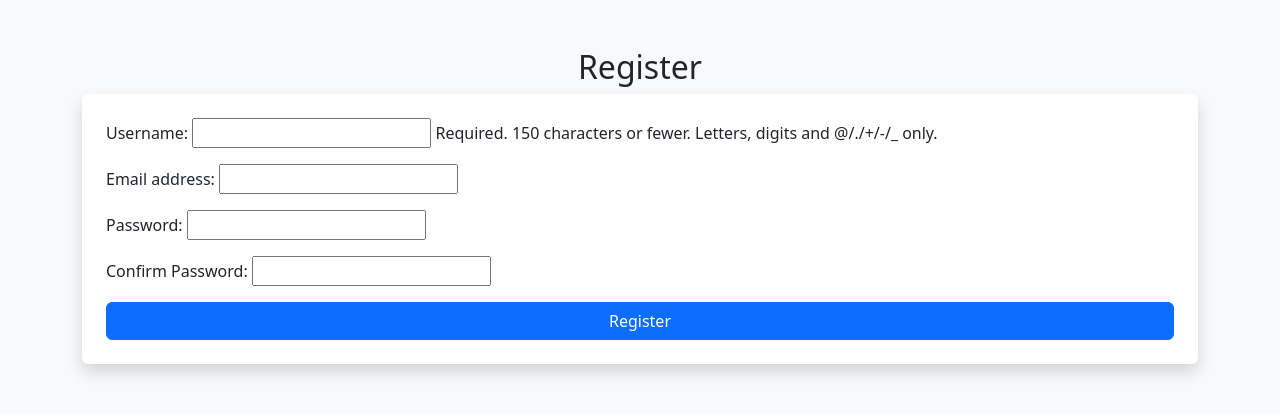
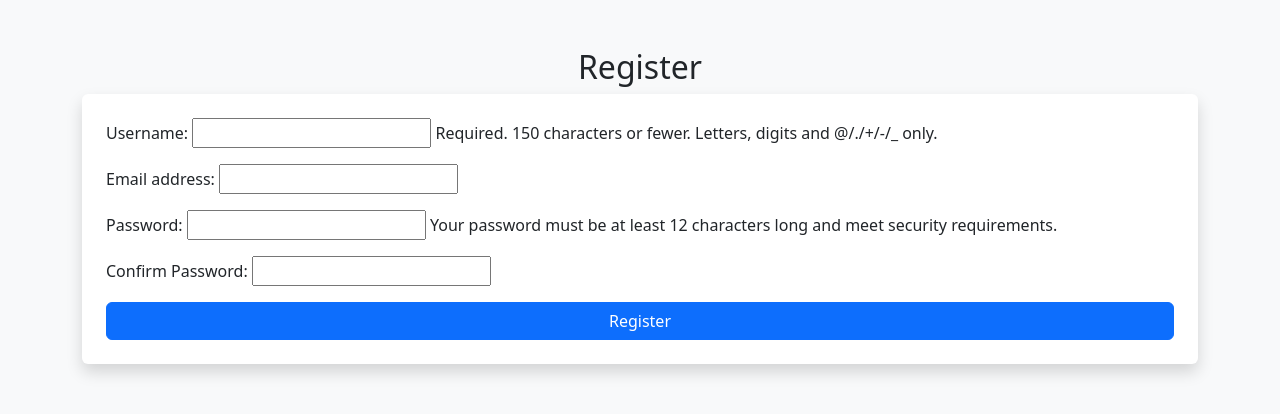
Before and after one commit to akashkalamulla/secure_system, a Django app: page /accounts/register/ in a window 1280 px wide. Shown: the top 414 px of the page. Run offline with Django 5.2, Linux system fonts and the light colour scheme.

Commit message:
update add user details update form

```diff
--- a/accounts/forms.py
+++ b/accounts/forms.py
@@ -1,6 +1,7 @@
 from django import forms
 from django.contrib.auth.forms import AuthenticationForm
 from accounts.models import CustomUser
+from django.contrib.auth.password_validation import validate_password
 
 class LoginForm(AuthenticationForm):
     username = forms.CharField(max_length=150, widget=forms.TextInput(attrs={'class': 'form-control'}))
@@ -8,11 +9,19 @@ class LoginForm(AuthenticationForm):
 
 
 class RegisterForm(forms.ModelForm):
-    password = forms.CharField(widget=forms.PasswordInput, label="Password")
-    password_confirm = forms.CharField(widget=forms.PasswordInput, label="Confirm Password")
+    password = forms.CharField(
+        widget=forms.PasswordInput,
+        label="Password",
+        help_text="Your password must be at least 12 characters long and meet security requirements.",
+        validators=[validate_password],  # Apply Django's standard password validation
+    )
+    password_confirm = forms.CharField(
+        widget=forms.PasswordInput,
+        label="Confirm Password"
+    )
 
     class Meta:
-        model = CustomUser  # ✅ Replace User with CustomUser
+        model = CustomUser  # ✅ Use CustomUser instead of User
         fields = ["username", "email", "password"]
 
     def clean(self):
@@ -20,11 +29,15 @@ class RegisterForm(forms.ModelForm):
         password = cleaned_data.get("password")
         password_confirm = cleaned_data.get("password_confirm")
 
+        # Check if passwords match
         if password and password_confirm and password != password_confirm:
             self.add_error("password_confirm", "Passwords do not match.")
 
+        # Validate password using Django's built-in security checks
+        if password:
+            validate_password(password)
+
         return cleaned_data
-
 class EditUserForm(forms.ModelForm):
     class Meta:
         model = CustomUser
--- a/accounts/models.py
+++ b/accounts/models.py
@@ -23,17 +23,32 @@ class CustomUser(AbstractUser):
         }
         return permission in role_permissions.get(self.role, [])
 
+    def generate_unique_id(self, prefix):
+        """
+        Generates a unique ID for users based on their role.
+        Ensures there are no duplicates.
+        """
+        last_user = CustomUser.objects.filter(employee_id__startswith=prefix).order_by('-id').first()
+        new_id = f"{prefix}001" if not last_user else f"{prefix}{str(int(last_user.employee_id[1:]) + 1).zfill(3)}"
+
+        # Ensure uniqueness by checking the database
+        while CustomUser.objects.filter(employee_id=new_id).exists():
+            new_id = f"{prefix}{str(int(new_id[1:]) + 1).zfill(3)}"
+
+        return new_id
+
     def save(self, *args, **kwargs):
+        """
+        Ensures `admin_id` and `employee_id` are generated uniquely.
+        """
         if self.role == "admin" and not self.admin_id:
             last_admin = CustomUser.objects.filter(role="admin").order_by('-id').first()
             self.admin_id = f"A{str(last_admin.id + 1).zfill(3)}" if last_admin else "A001"
 
         if self.role == "employee" and not self.employee_id:
-            last_employee = CustomUser.objects.filter(role="employee").order_by('-id').first()
-            self.employee_id = f"E{str(last_employee.id + 1).zfill(3)}" if last_employee else "E001"
+            self.employee_id = self.generate_unique_id("E")
 
         if self.role == "guest" and not self.employee_id:
-            last_guest = CustomUser.objects.filter(role="guest").order_by('-id').first()
-            self.employee_id = f"G{str(last_guest.id + 1).zfill(3)}" if last_guest else "G001"
+            self.employee_id = self.generate_unique_id("G")
 
         super().save(*args, **kwargs)
--- a/accounts/urls.py
+++ b/accounts/urls.py
@@ -12,4 +12,5 @@ urlpatterns = [
     path("edit_user/<int:user_id>/", views.edit_user, name="edit_user"),  # ✅ Fix the missing edit_user URL
     path('delete_user/<int:user_id>/', delete_user, name='delete_user'),
     path('add_user/', add_user, name='add_user'),
+    path("access_denied/", views.access_denied, name="access_denied"),  # ✅ Ensure this URL exists
 ]
--- a/accounts/views.py
+++ b/accounts/views.py
@@ -13,7 +13,8 @@ from security.two_factor_auth import generate_otp, verify_otp
 from django.contrib.auth import login, authenticate, logout
 from .forms import RegisterForm,EditUserForm
 from django.urls import reverse
-
+from django.contrib.auth.hashers import make_password
+from axes.utils import reset
 
 def home(request):
     return render(request, "home.html")
@@ -79,15 +80,28 @@ def logout_view(request):
     logout(request)
     return redirect("login")
 
+
 def register_view(request):
     if request.method == "POST":
         form = RegisterForm(request.POST)
         if form.is_valid():
-            user = form.save()
-            login(request, user)
-            return redirect("dashboard")  # Redirect to the dashboard after registration
-    else:
-        form = RegisterForm()
+            user = form.save(commit=False)
+            user.password = make_password(form.cleaned_data["password"])
+            user.save()
+
+            # ✅ Fix: Pass `request` explicitly to authenticate
+            authenticated_user = authenticate(
+                request=request, username=user.username, password=form.cleaned_data["password"]
+            )
+
+            if authenticated_user:
+                reset(request)  # ✅ Reset failed login attempts for this user
+                login(request, authenticated_user)
+                return redirect("admin_dashboard")
+
+        return render(request, "register.html", {"form": form})
+
+    form = RegisterForm()
     return render(request, "register.html", {"form": form})
 
 @login_required
@@ -101,7 +115,7 @@ def dashboard(request):
 
 
 def access_denied(request):
-    return render(request, "access_denied.html")
+    return render(request, "access_denied.html", {"error": "You do not have permission to access this page."})
 @login_required
 def admin_dashboard(request):
     if not request.user.is_superuser:
--- a/templates/register.html
+++ b/templates/register.html
@@ -16,5 +16,16 @@
             <button type="submit" class="btn btn-primary w-100">Register</button>
         </form>
     </div>
+    {% if form.errors %}
+        <div class="alert alert-danger">
+            <ul>
+                {% for field in form %}
+                    {% for error in field.errors %}
+                        <li>{{ error }}</li>
+                    {% endfor %}
+                {% endfor %}
+            </ul>
+        </div>
+    {% endif %}
 </body>
 </html>
```
Also changed, not shown: secure_system/settings.py (+6 -3 lines), db.sqlite3.
